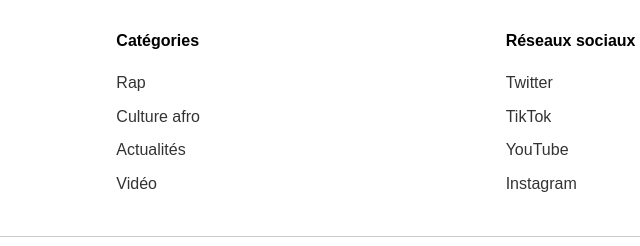
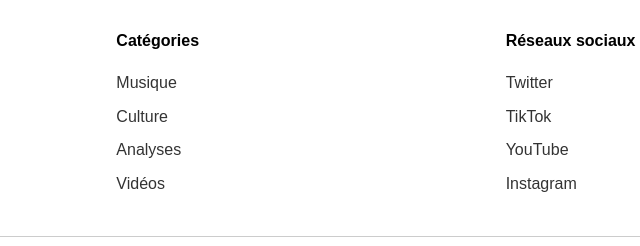
Before and after one commit to Nkeurwi/Blackultur, a plain HTML site: page Blackultur/vidéo.html in a window 1280 px wide. Shown: the part 2325-2571 px from the top of the page, 345-985 px from the left. Drawn offline with Linux system fonts and the light colour scheme.

Commit message:
Update vidéo.html

```diff
--- a/Blackultur/vidéo.html
+++ b/Blackultur/vidéo.html
@@ -208,10 +208,10 @@
 
                 <div class="footer-section">
                     <h4>Catégories</h4>
-                    <a href="rap.html">Rap</a>
-                    <a href="culture.html">Culture afro</a>
-                    <a href="analyse.html">Actualités</a>
-                    <a href="#">Vidéo</a>
+                    <a href="rap.html">Musique</a>
+                    <a href="culture.html">Culture</a>
+                    <a href="analyse.html">Analyses</a>
+                    <a href="#">Vidéos</a>
                 </div>
                 <div class="footer-section">
                     <h4>Réseaux sociaux</h4>
```
